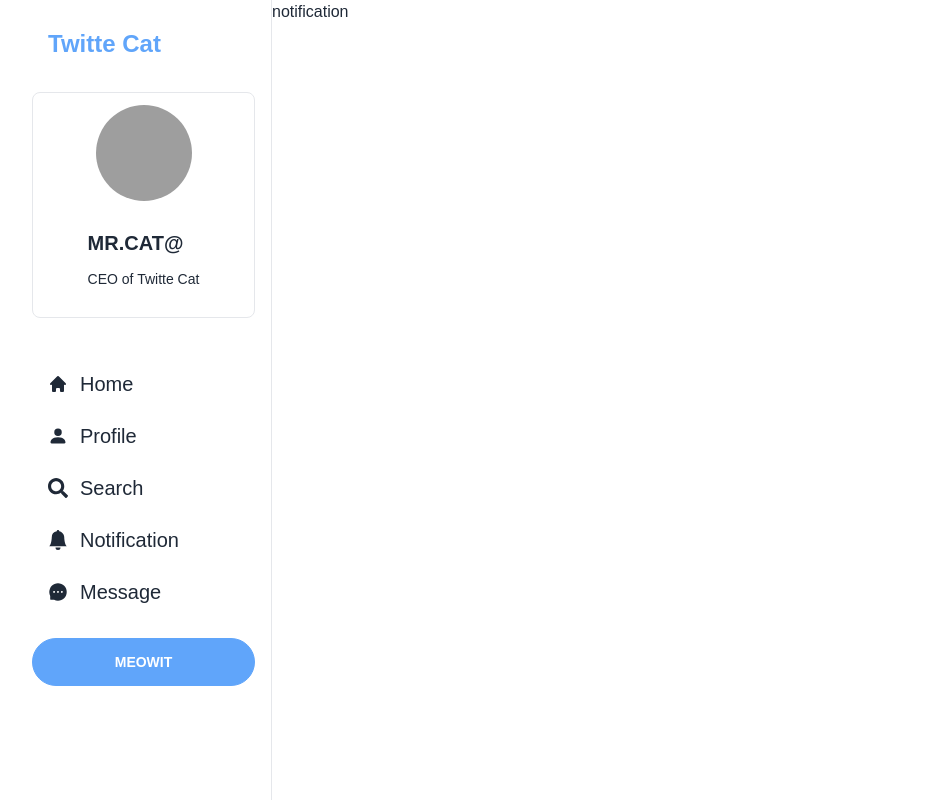
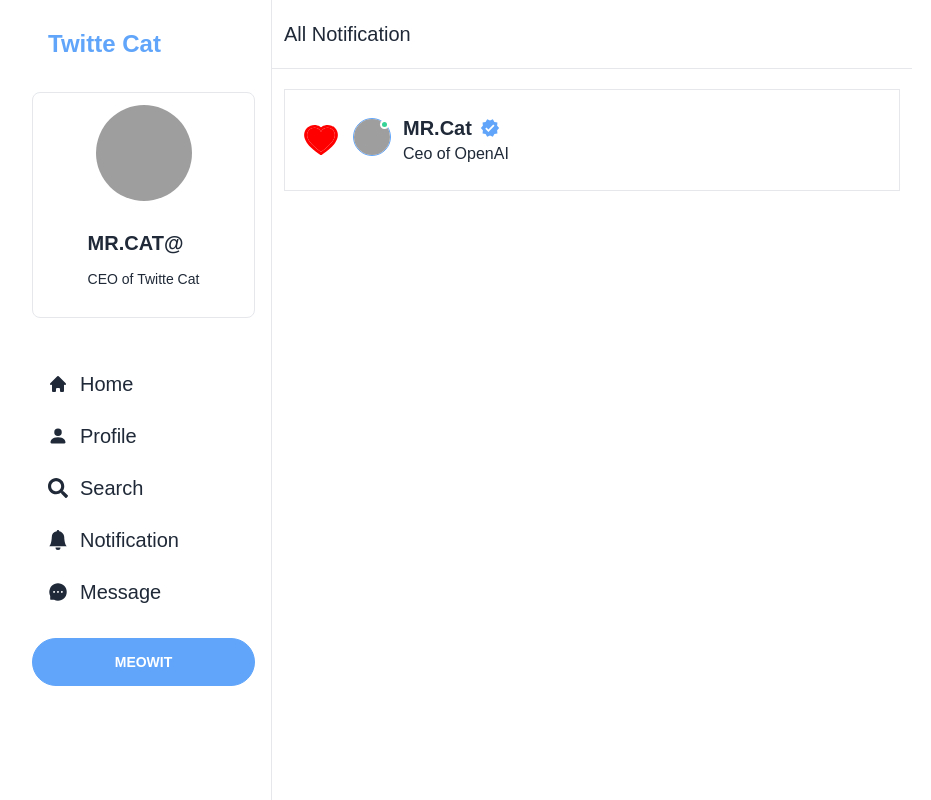
Before and after one commit to MdMuzahid07/Twitte-Cat-PWA, a React (Create React App) app: page /notification in a window 1280 px wide. Shown: the whole page, without its empty margins (176-1107 px from the left). Built offline with nearby package versions, Linux system fonts and the light colour scheme; grey boxes are pictures that could not be loaded.

Commit message:
NotificationCard UI Maked

```diff
--- /dev/null
+++ b/src/components/main/notification/NotificationCard.js
@@ -0,0 +1,28 @@
+import React from 'react';
+import { MdVerified } from 'react-icons/md';
+import { AiTwotoneHeart } from 'react-icons/ai';
+
+const NotificationCard = () => {
+    return (
+        <section className="flex items-center border p-4 mb-3">
+            <div className="flex items-center">
+                <div>
+                    <AiTwotoneHeart style={{ fontSize: "40px", color: "red" }} />
+                </div>
+                <div className="p-3">
+                    <div className="avatar border border-3 border-blue-400 rounded-full online">
+                        <div className="w-9 rounded-full">
+                            <img src="https://img.freepik.com/free-vector/cute-cat-holding-fish-cartoon-icon-illustration-animal-food-icon-concept-isolated-flat-cartoon-style_138676-2171.jpg?w=2000" alt="profile_image" />
+                        </div>
+                    </div>
+                </div>
+            </div>
+            <div>
+                <h2 className="card-title">MR.Cat <MdVerified style={{ color: "#60a5fa", }} /></h2>
+                <p>Ceo of OpenAI</p>
+            </div>
+        </section>
+    );
+};
+
+export default NotificationCard;
--- a/src/components/main/search/SearchInput.js
+++ b/src/components/main/search/SearchInput.js
@@ -4,8 +4,8 @@ import { GoSearch } from 'react-icons/go';
 const SearchInput = () => {
     return (
         <section className="py-5 border-b sticky bg-base-100 top-0 px-3 z-30">
-           <div className="flex items-center"> <input type="text" placeholder="Search people by name or id" className="input w-full rounded-full border border-blue-400 realative"/>
-                <button className="absolute right-7 btn btn-sm btn-circle btn-ghost"><GoSearch/></button></div>
+            <div className="flex items-center"> <input type="text" placeholder="Search people by name or id" className="input w-full rounded-full border border-blue-400 realative" />
+                <button className="absolute right-7 btn btn-sm btn-circle btn-ghost"><GoSearch /></button></div>
         </section>
     );
 };
--- a/src/pages/Notification.js
+++ b/src/pages/Notification.js
@@ -1,9 +1,15 @@
 import React from 'react';
+import NotificationCard from '../components/main/notification/NotificationCard';
 
 const Notification = () => {
     return (
-        <div>
-            <h1>notification</h1>
+        <div className="overflow-y-scroll w-full">
+            <section className="py-5 border-b sticky bg-base-100 top-0 px-3 z-30 mb-5">
+                <h2 className="text-lg md:text-xl">All Notification</h2>
+            </section>
+            <div className="px-3">
+                <NotificationCard />
+            </div>
         </div>
     );
 };
--- a/src/pages/Search.js
+++ b/src/pages/Search.js
@@ -10,6 +10,12 @@ const Search = () => {
                 <SearchResultCard />
                 <SearchResultCard />
                 <SearchResultCard />
+                <SearchResultCard />
+                <SearchResultCard />
+                <SearchResultCard />
+                <SearchResultCard />
+                <SearchResultCard />
+                <SearchResultCard />
             </div>
         </section>
     );
```
